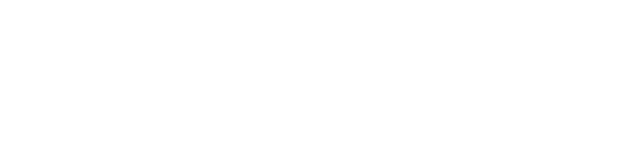
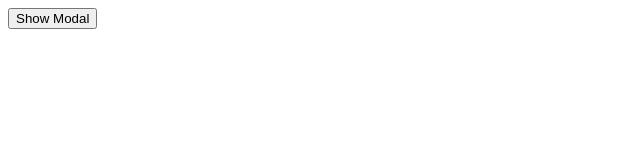
Before and after one commit to acciojob/lift-state-up-1-SoumyaRanjan63, a React app: page / in a window 1280 px wide. Shown: the whole page, without its empty margins (0-640 px from the left). Built offline with nearby package versions, Linux system fonts and the light colour scheme.

Commit message:
first commit

```diff
--- a/src/components/App.js
+++ b/src/components/App.js
@@ -1,11 +1,14 @@
 
 import React from "react";
 import './../styles/App.css';
+import Parent from "./Parent";
 
 const App = () => {
   return (
     <div>
         {/* Do not remove the main div */}
+
+    <Parent/>
     </div>
   )
 }
--- /dev/null
+++ b/src/components/Child.js
@@ -0,0 +1,13 @@
+import React from "react";
+import Parent from "./Parent";
+
+const Child = ({ showModal, onOpenModal }) => {
+  return (
+    <div>
+      <button onClick={onOpenModal}>Show Modal</button>
+      {showModal && <div className="modal">This is a modal</div>}
+    </div>
+  );
+};
+
+export default Child;
--- /dev/null
+++ b/src/components/Parent.js
@@ -0,0 +1,20 @@
+// Parent.js
+import React, { useState } from "react";
+import Child from "./Child";
+
+const Parent = () => {
+
+  const [showModal, setShowModal] = useState(false);
+
+  const handleOpenModal = () => {
+    setShowModal(true);
+  };
+
+  return (
+    <div className="parent">
+      <Child showModal={showModal} onOpenModal={handleOpenModal} />
+    </div>
+  );
+};
+
+export default Parent;
```
Also changed, not shown: src/index.html (+1 -0 lines), 1 other file.
